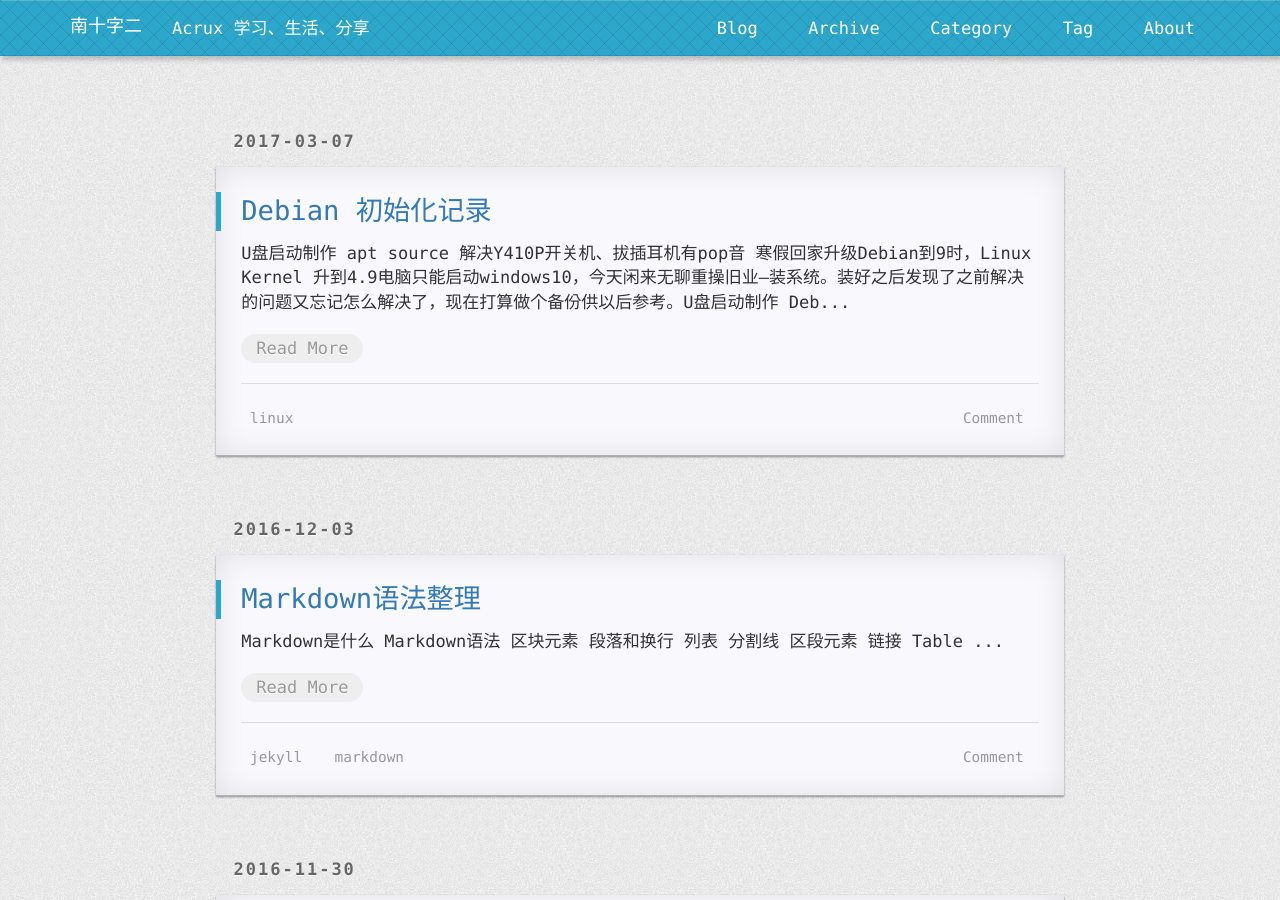
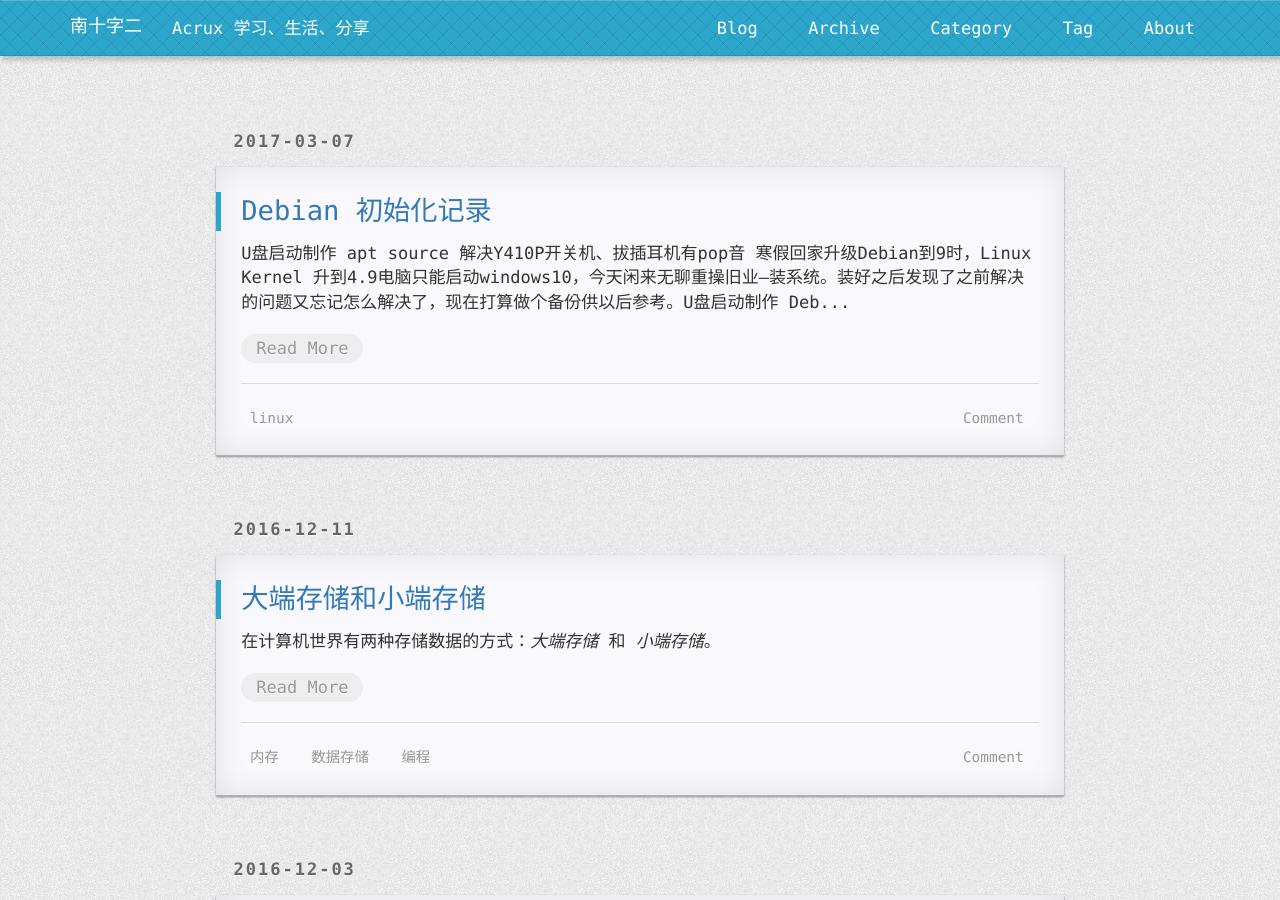
Before and after one commit to dengkaidi/dengkaidi.github.io, a Jekyll site: the page built from index.html, in a window 1280 px wide and 900 px high. Built offline with Jekyll 4.4.1, drawn with Linux system fonts in a browser that asks for light colours; nearby versions of some CDN libraries; the list of posts is cut into pages by our own code; comment, search, counter and statistics services are not loaded; a style sheet for code colours, icons or effects is not loaded.

```diff
--- /dev/null
+++ b/_posts/2016-12-11-BigEndian.markdown
@@ -0,0 +1,9 @@
+---
+layout: post
+title: 大端存储和小端存储
+date: 2016-12-11 10:28:57 +0800
+categories: Acrux update
+tags: 内存 数据存储 编程
+---
+
+在计算机世界有两种存储数据的方式：*大端存储* 和 *小端存储*。
```
Also changed, not shown: _posts/2017-3-7-debian-setting.markdown (+5 -3 lines).
